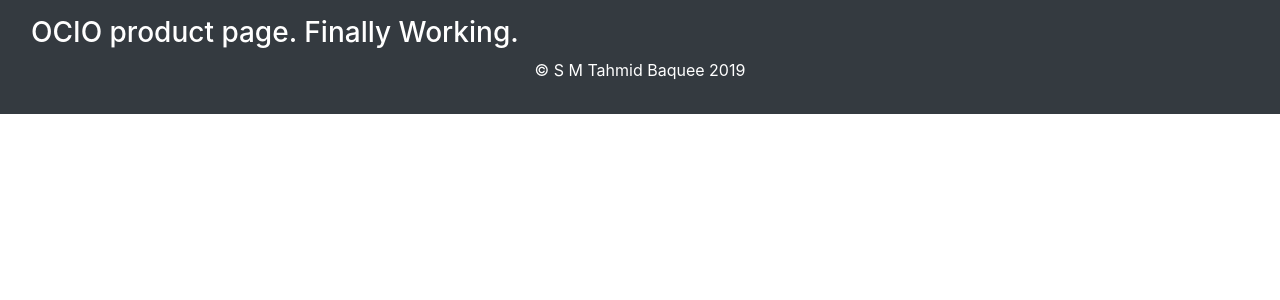
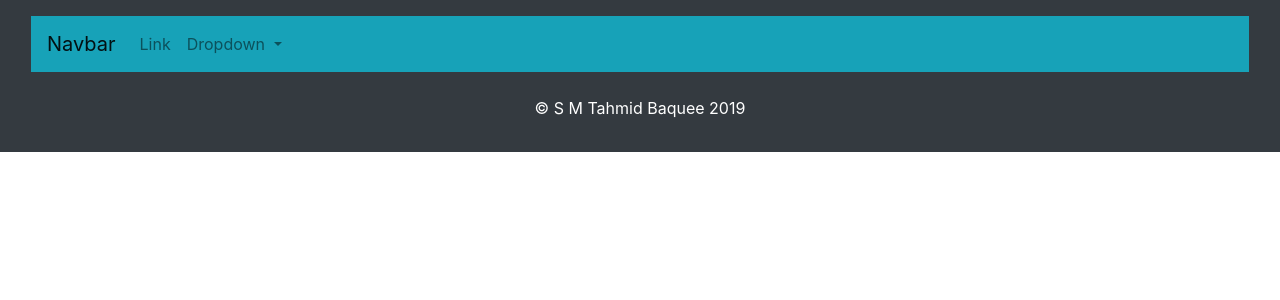
Before and after one commit to tahmid-sadi/OCIOWORLD, a Django app: page /products/ in a window 1280 px wide. Shown: the top 300 px of the page. Run offline with Django 3.2, Linux system fonts and the light colour scheme; data that the repository does not hold is empty; some libraries are stand-ins or nearby versions.

Commit message:
Home page designing almost complete

```diff
--- a/products/templates/products/product_introduction.html
+++ b/products/templates/products/product_introduction.html
@@ -1,9 +1,36 @@
 {% extends 'base.html' %}
 
 {% block content %}
-<h3>OCIO product page. Finally Working.</h3>
+<nav class="navbar navbar-expand-lg navbar-light bg-info">
+    <a class="navbar-brand" href="#">Navbar</a>
+    <button class="navbar-toggler" type="button" data-toggle="collapse" data-target="#navbarSupportedContent"
+            aria-controls="navbarSupportedContent" aria-expanded="false" aria-label="Toggle navigation">
+        <span class="navbar-toggler-icon"></span>
+    </button>
+
+    <div class="collapse navbar-collapse" id="navbarSupportedContent">
+        <ul class="navbar-nav mr-auto">
+            <li class="nav-item">
+                <a class="nav-link" href="#">Link</a>
+            </li>
+            <li class="nav-item dropdown">
+                <a class="nav-link dropdown-toggle" href="#" id="navbarDropdown" role="button" data-toggle="dropdown"
+                   aria-haspopup="true" aria-expanded="false">
+                    Dropdown
+                </a>
+                <div class="dropdown-menu" aria-labelledby="navbarDropdown">
+                    <a class="dropdown-item" href="#">Action</a>
+                    <a class="dropdown-item" href="#">Another action</a>
+                    <div class="dropdown-divider"></div>
+                    <a class="dropdown-item" href="#">Something else here</a>
+                </div>
+            </li>
+        </ul>
+    </div>
+</nav>
+<br>
 {% for chair in chairs %}
-    <img src="{{ chair.model_image.url }}" width="300" height="300" class="img-fluid" alt="Responsive image">
-    {{ chair.model_number }}
-{% endfor %}
+            <img src="{{ chair.model_image.url }}" width="300" height="300" class="img-fluid" alt="Responsive image">
+            {{ chair.model_number }}
+            {% endfor %}
 {% endblock %}
```
